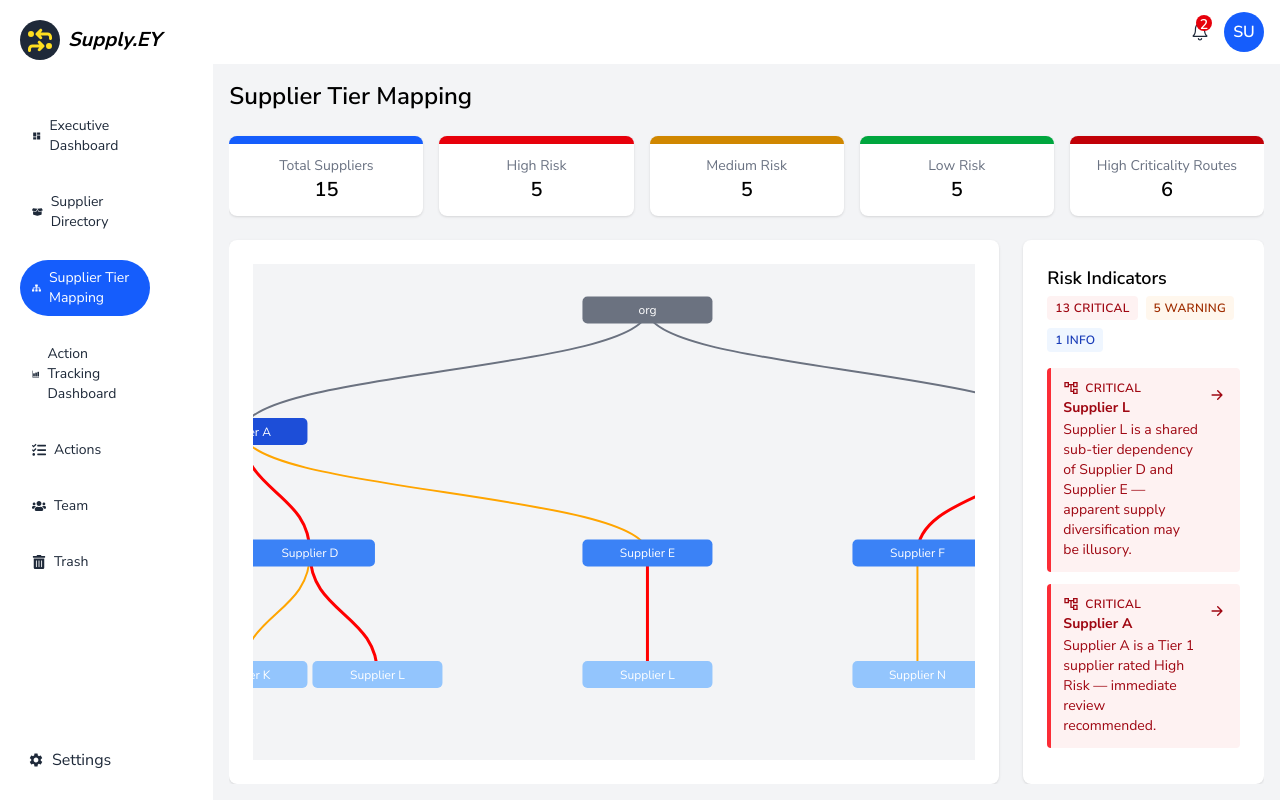
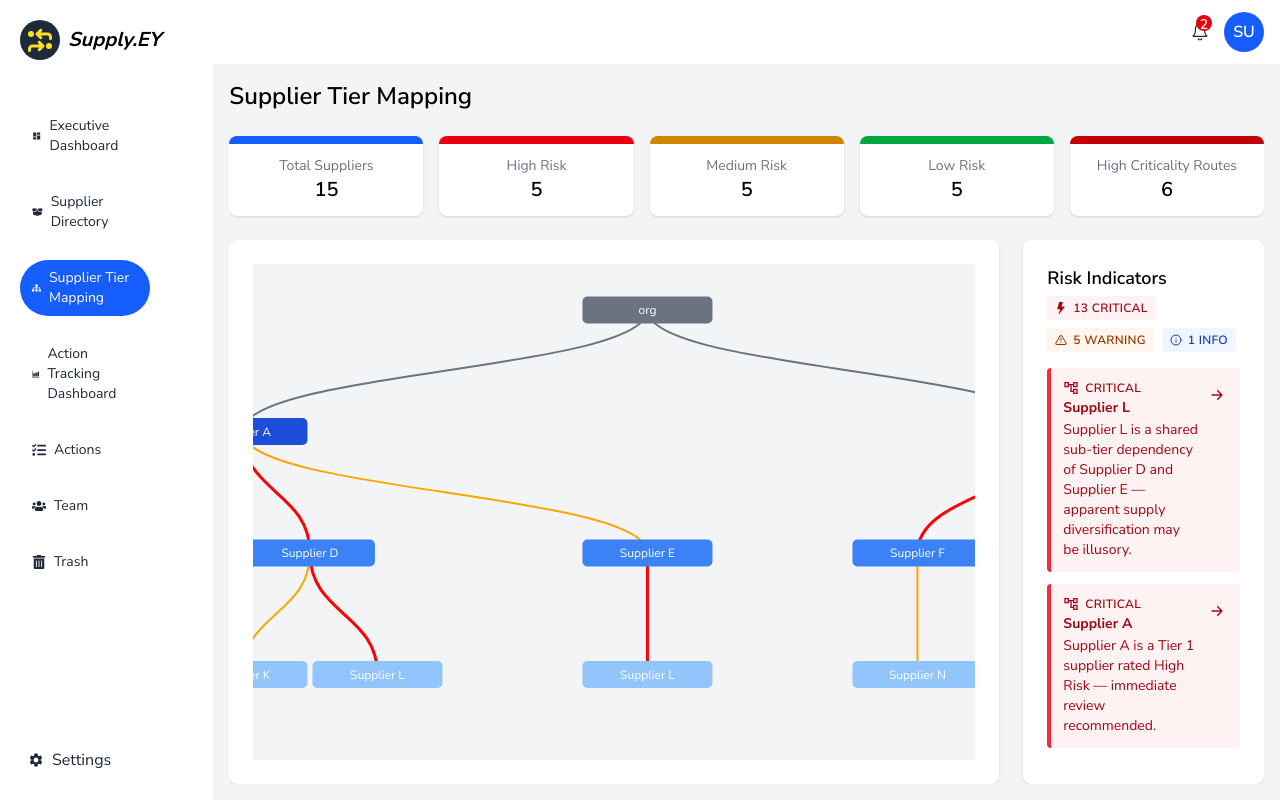
Before and after one commit to zunairah-khan/supplier-intelligence-tool, a React (Vite) app in the folder client/: page /supplier-tier-map in a window 1280 px wide. Built offline with nearby package versions, Linux system fonts and the light colour scheme; sample sign-in values are in the browser's storage.

Commit message:
added icons to filter bar for each severity

```diff
--- a/client/src/components/RiskIndicatorFilterBar.jsx
+++ b/client/src/components/RiskIndicatorFilterBar.jsx
@@ -1,3 +1,6 @@
+import {  FiAlertTriangle, FiInfo } from "react-icons/fi";
+import { BsFillLightningFill } from "react-icons/bs";
+
 const FILTER_STYLES = {
   critical: {
     active: "bg-red-500 text-white",
@@ -13,30 +16,34 @@ const FILTER_STYLES = {
   },
 };
 
-// activeFilter — currently selected severity or null
-// toggleFilter — function to set/clear the active filter
-// counts — object with critical, warning, info counts
-const RiskIndicatorFilterBar = ({ activeFilter, toggleFilter, counts }) => {
+const FILTER_ICONS = {
+  critical: <BsFillLightningFill size={12} />,
+  warning: <FiAlertTriangle size={12} />,
+  info: <FiInfo size={12} />,
+};
+
+const IndicatorFilterBar = ({ activeFilter, toggleFilter, counts }) => {
   return (
     <div className="flex gap-2 mb-4 flex-wrap shrink-0">
-      {Object.entries(FILTER_STYLES).map(([severity, styles]) => (
+      {Object.entries(FILTER_STYLES).map(([severity, styles]) =>
         counts[severity] > 0 && (
           <button
             key={severity}
             onClick={() => toggleFilter(severity)}
-            className={`px-2 py-1 rounded text-xs font-semibold uppercase tracking-wide transition-colors
+            className={`flex items-center gap-1.5 px-2 py-1 rounded text-xs font-semibold uppercase tracking-wide transition-colors
               ${activeFilter === severity ? styles.active : styles.inactive}
               ${activeFilter && activeFilter !== severity ? "opacity-40" : ""}
             `}
           >
+            {FILTER_ICONS[severity]}
             {counts[severity]} {severity}
           </button>
         )
-      ))}
+      )}
 
 
     </div>
   );
 };
 
-export default RiskIndicatorFilterBar;
+export default IndicatorFilterBar;
```
